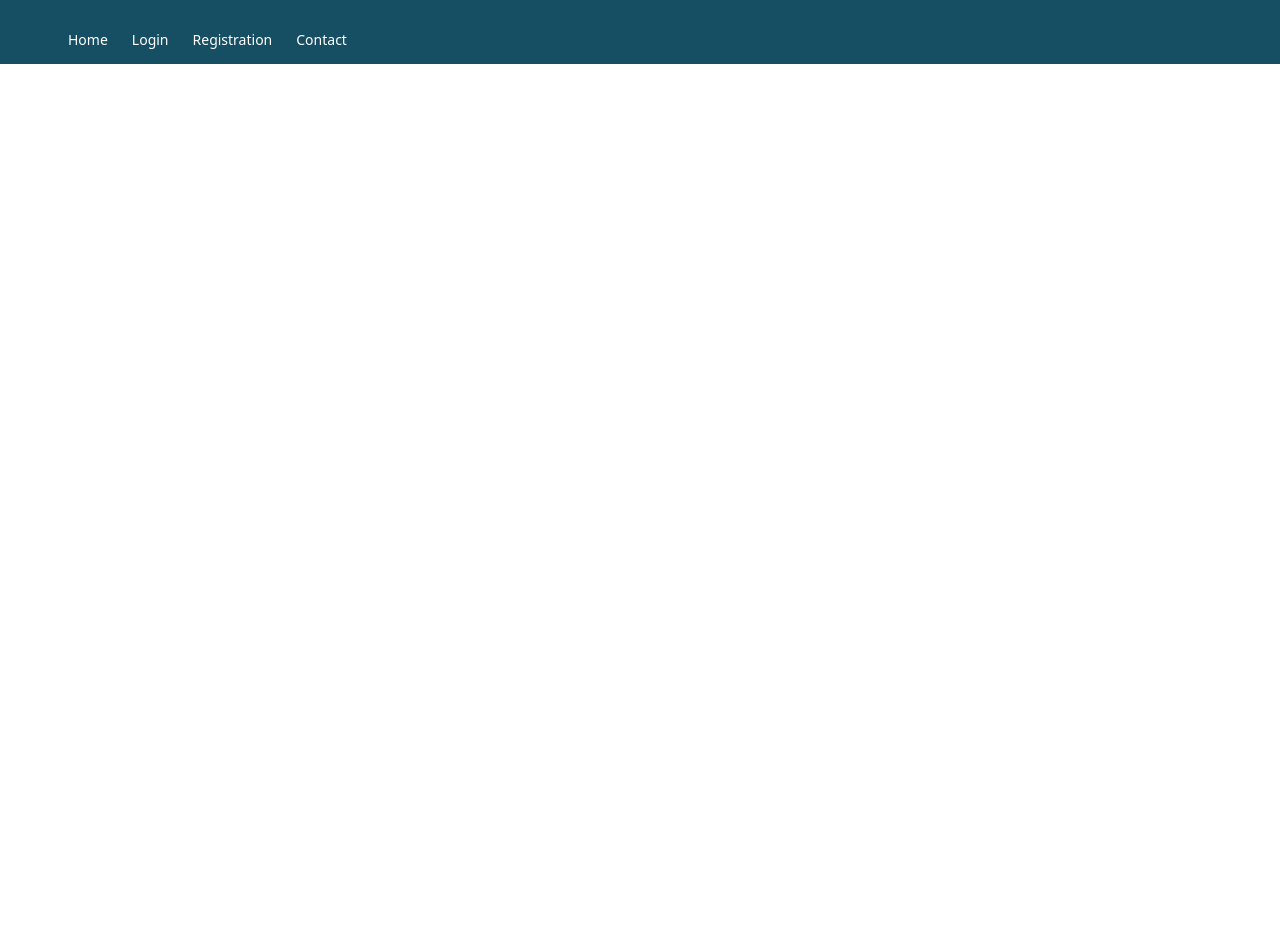
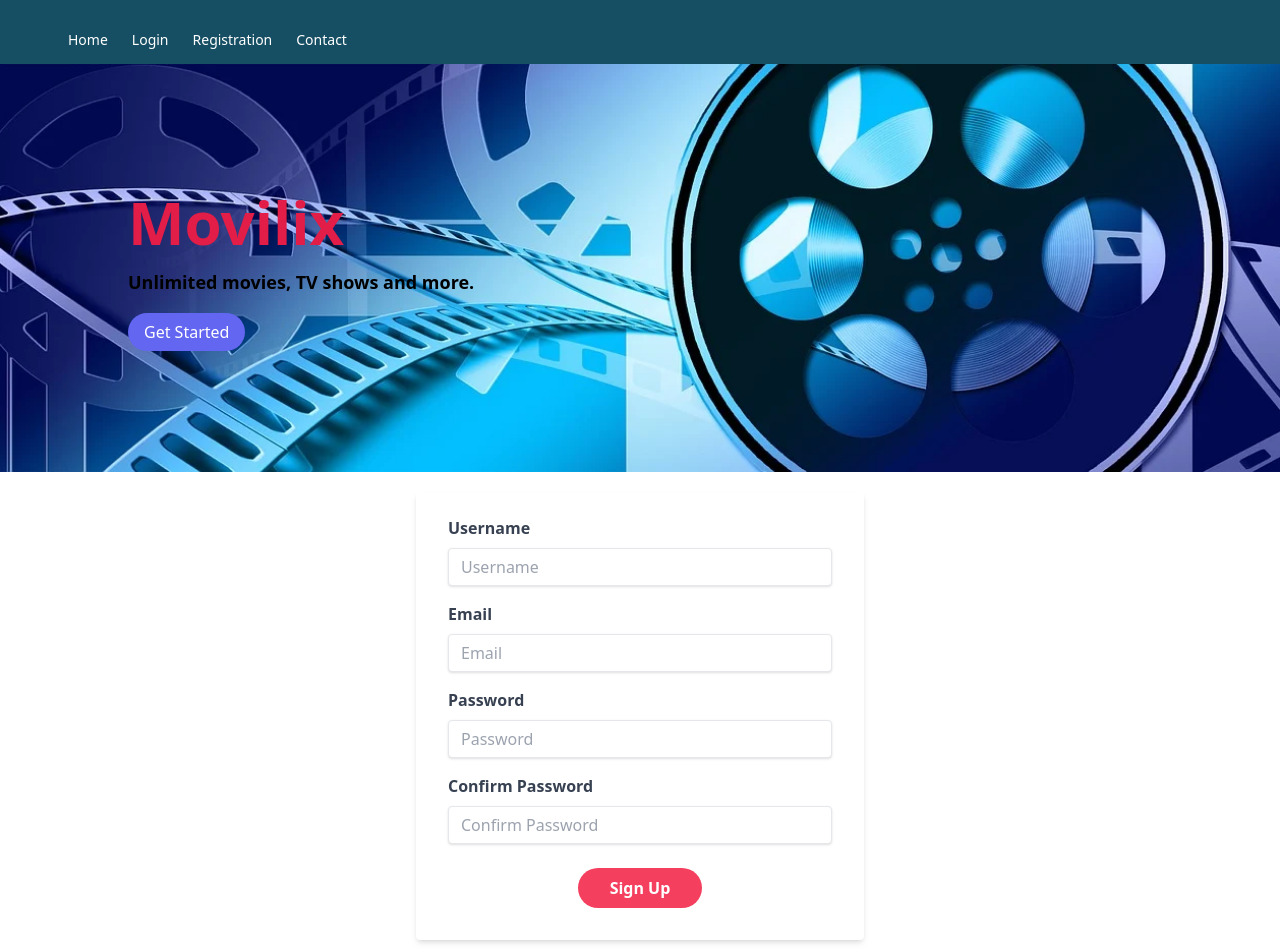
Before and after one commit to mdsiamsheikh/movie-app, a Nuxt app: page /registration in a window 1280 px wide. Shown: the top 952 px of the page. Before the commit the page ends 800 px from the top, so only its background shows below. Built offline with nearby package versions, Linux system fonts and the light colour scheme.

Commit message:
updth this logint page

```diff
--- /dev/null
+++ b/components/Hero.vue
@@ -0,0 +1,21 @@
+<template>
+  <section
+    class="hero-section bg-cover bg-center"
+    style="background-image: url('/banner.webp')"
+  >
+    <div class="container sm:mx-auto sm:p-32 p-8">
+      <h1 class="text-6xl font-bold text-rose-600 mb-4">Movilix</h1>
+      <h3 class="text-lg font-bold text-black">
+        Unlimited movies, TV shows and more.
+      </h3>
+      <div class="mt-6">
+        <NuxtLink
+          to="/registration"
+          class="bg-indigo-500 hover:bg-indigo-600 text-white rounded-full font-medium py-2 px-4"
+        >
+          Get Started
+        </NuxtLink>
+      </div>
+    </div>
+  </section>
+</template>
--- a/layouts/default.vue
+++ b/layouts/default.vue
@@ -3,6 +3,7 @@
 <template>
   <div>
     <Navbar />
+    <Hero />
     <slot />
   </div>
 </template>
--- /dev/null
+++ b/pages/contact.vue
@@ -0,0 +1,52 @@
+<script setup></script>
+
+<template>
+  <div class="flex flex-col md:flex-row">
+    <div class="md:w-1/2 p-8">
+      <img
+        src="https://cdn.pixabay.com/photo/2015/11/03/08/58/meeting-1019875_960_720.jpg"
+        alt="Contact Us"
+      />
+    </div>
+    <div class="md:w-1/2 p-8 shadow-md">
+      <p class="text-lg mb-2">
+        123 Main Street<br />
+        Bogura, Bangladesh 01235
+      </p>
+      <p class="text-lg mb-2">
+        Phone: 01315536640<br />
+        Email: mdsiamsheikh6640@gmail.com
+      </p>
+      <form>
+        <label for="name" class="block text-lg font-bold mb-2">Name</label>
+        <input
+          type="text"
+          id="name"
+          name="name"
+          class="w-full border border-gray-300 p-2 mb-4 rounded-lg"
+        />
+        <label for="email" class="block text-lg font-bold mb-2">Email</label>
+        <input
+          type="email"
+          id="email"
+          name="email"
+          class="w-full border border-gray-300 p-2 mb-4 rounded-lg"
+        />
+        <label for="message" class="block text-lg font-bold mb-2"
+          >Message</label
+        >
+        <textarea
+          id="message"
+          name="message"
+          class="w-full border border-gray-300 p-2 mb-4 rounded-lg"
+        ></textarea>
+        <button
+          type="submit"
+          class="bg-rose-500 hover:bg-rose-700 text-white font-bold py-2 px-4 rounded focus:outline-none focus:shadow-outline"
+        >
+          Submit
+        </button>
+      </form>
+    </div>
+  </div>
+</template>
--- /dev/null
+++ b/pages/login.vue
@@ -0,0 +1,40 @@
+<script></script>
+
+<template>
+  <div class="w-full max-w-md mx-auto mt-5">
+    <form class="bg-white shadow-md rounded px-8 pt-6 pb-8 mb-4">
+      <div class="mb-4">
+        <label class="block text-gray-700 font-bold mb-2" for="username">
+          Username
+        </label>
+        <input
+          class="shadow appearance-none border rounded w-full py-2 px-3 text-gray-700 leading-tight focus:outline-none focus:shadow-outline"
+          id="username"
+          type="text"
+          placeholder="Username"
+        />
+      </div>
+      <div class="mb-4">
+        <label class="block text-gray-700 font-bold mb-2" for="password">
+          Password
+        </label>
+        <input
+          class="shadow appearance-none border rounded w-full py-2 px-3 text-gray-700 leading-tight focus:outline-none focus:shadow-outline"
+          id="password"
+          type="password"
+          placeholder="Password"
+        />
+      </div>
+      <div class="flex items-center justify-center mt-6">
+        <button
+          class="bg-rose-500 hover:bg-rose-700 text-white font-bold py-2 px-8 rounded-full focus:outline-none focus:shadow-outline"
+          type="button"
+        >
+          Login
+        </button>
+      </div>
+    </form>
+  </div>
+</template>
+
+<style></style>
--- /dev/null
+++ b/pages/registration.vue
@@ -0,0 +1,65 @@
+<script></script>
+
+<template>
+  <div class="w-full max-w-md mx-auto mt-5">
+    <form class="bg-white shadow-md rounded px-8 pt-6 pb-8 mb-4">
+      <div class="mb-4">
+        <label class="block text-gray-700 font-bold mb-2" for="username">
+          Username
+        </label>
+        <input
+          class="shadow appearance-none border rounded w-full py-2 px-3 text-gray-700 leading-tight focus:outline-none focus:shadow-outline"
+          id="username"
+          type="text"
+          placeholder="Username"
+        />
+      </div>
+      <div class="mb-4">
+        <label class="block text-gray-700 font-bold mb-2" for="email">
+          Email
+        </label>
+        <input
+          class="shadow appearance-none border rounded w-full py-2 px-3 text-gray-700 leading-tight focus:outline-none focus:shadow-outline"
+          id="email"
+          type="email"
+          placeholder="Email"
+        />
+      </div>
+      <div class="mb-4">
+        <label class="block text-gray-700 font-bold mb-2" for="password">
+          Password
+        </label>
+        <input
+          class="shadow appearance-none border rounded w-full py-2 px-3 text-gray-700 leading-tight focus:outline-none focus:shadow-outline"
+          id="password"
+          type="password"
+          placeholder="Password"
+        />
+      </div>
+      <div class="mb-4">
+        <label
+          class="block text-gray-700 font-bold mb-2"
+          for="password-confirm"
+        >
+          Confirm Password
+        </label>
+        <input
+          class="shadow appearance-none border rounded w-full py-2 px-3 text-gray-700 leading-tight focus:outline-none focus:shadow-outline"
+          id="password-confirm"
+          type="password"
+          placeholder="Confirm Password"
+        />
+      </div>
+      <div class="flex items-center justify-center mt-6">
+        <button
+          class="bg-rose-500 hover:bg-rose-700 text-white font-bold py-2 px-8 rounded-full focus:outline-none focus:shadow-outline"
+          type="button"
+        >
+          Sign Up
+        </button>
+      </div>
+    </form>
+  </div>
+</template>
+
+<style></style>
```
Also changed, not shown: public/banner.jpg (added), public/banner.webp (added).
